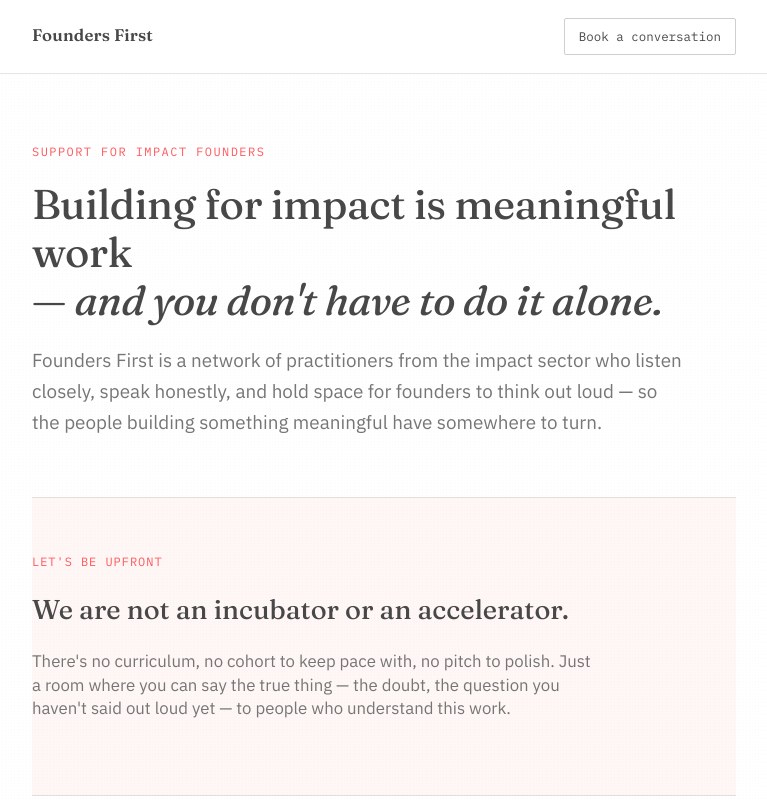
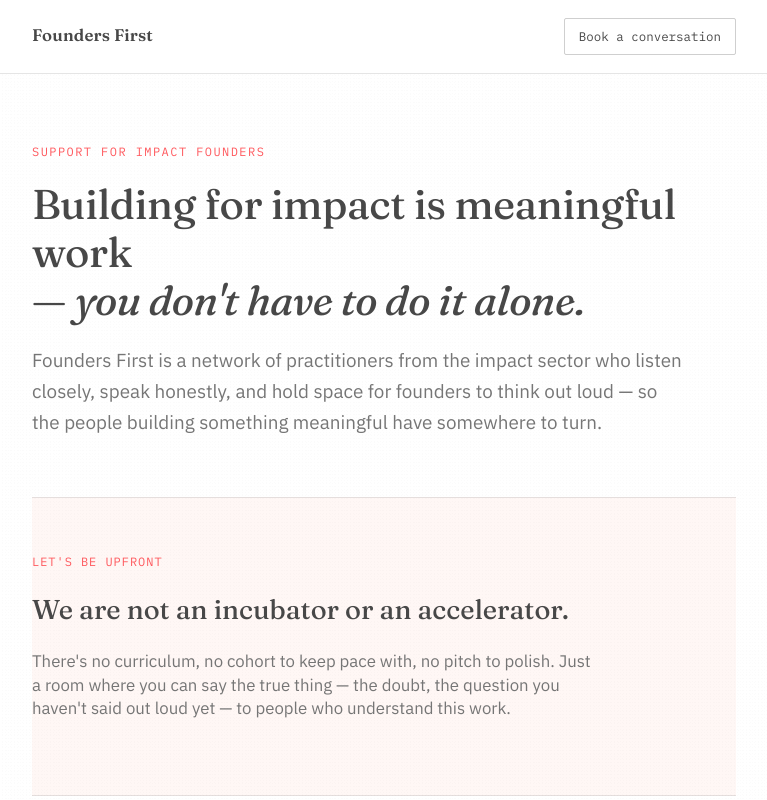
Before and after one commit to shreydeb/founders-first, a plain HTML site: page index.html in a window 1280 px wide. Shown: the top 800 px of the page, without its empty margins (256-1023 px from the left). Drawn offline with Linux system fonts and the light colour scheme.

Commit message:
Add files via upload

```diff
--- a/index.html
+++ b/index.html
@@ -303,7 +303,7 @@
 
   <section class="hero">
     <div class="eyebrow">Support for impact founders</div>
-    <h1>Building for impact is meaningful work<br>— <em>and you don't have to do it alone.</em></h1>
+    <h1>Building for impact is meaningful work<br>— <em>you don't have to do it alone.</em></h1>
     <p class="lede">Founders First is a network of practitioners from the impact sector who listen closely, speak honestly, and hold space for founders to think out loud — so the people building something meaningful have somewhere to turn.</p>
   </section>
 
```
